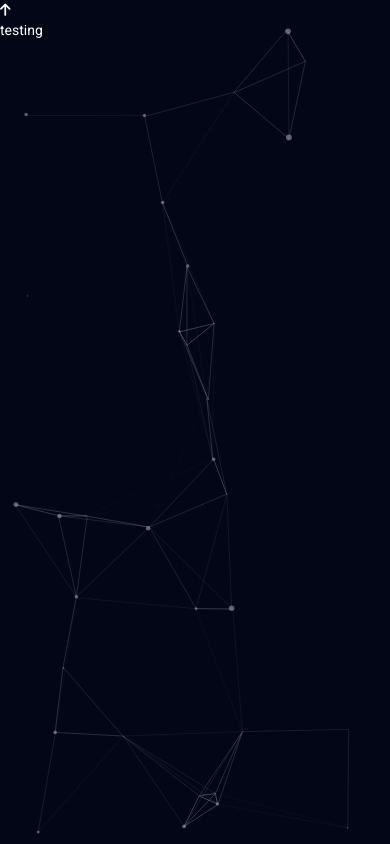
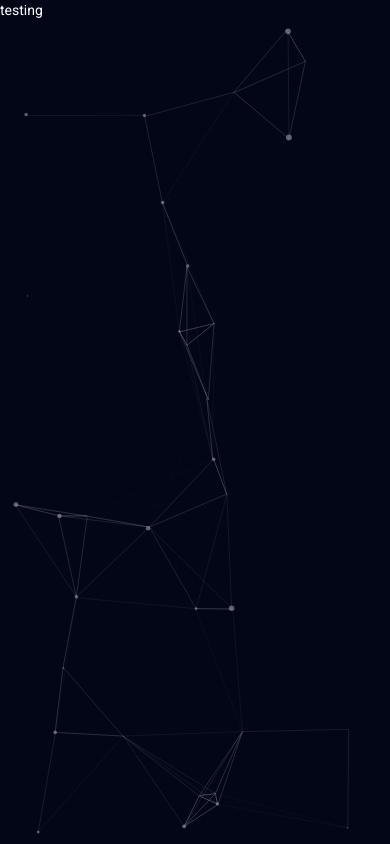
Before and after one commit to StefanoBisio/svelteportfolio, a SvelteKit app: page / in a window 390 px wide. Built offline with nearby package versions, Linux system fonts and the light colour scheme.

Commit message:
show/hide scroll to top button when scrolling

```diff
--- a/src/routes/+layout.svelte
+++ b/src/routes/+layout.svelte
@@ -1,7 +1,7 @@
 <script>
   import "../app.css";
-  import Header from '../components/Header.svelte';
-  import Footer from '../components/Footer.svelte';
+  import Header from "../components/Header.svelte";
+  import Footer from "../components/Footer.svelte";
 
   let scrollY = 0;
   let innerHeight = 0;
@@ -13,14 +13,19 @@
       behavior: "smooth",
     });
   }
-
 </script>
 
-<div class="relative flex flex-col max-w-[1400px] mx-auto w-full text-sm sm:text-base min-h-screen">
-  <div class="">
+<div
+  class="relative flex flex-col max-w-[1400px] mx-auto w-full text-sm sm:text-base min-h-screen"
+>
+  <div
+    class={"fixed bottom-0 w-full duration-200 flex p-10 z-[10] " +
+      (scrollY > 0
+        ? "opacity-full pointer-events-auto"
+        : "opacity-0 pointer-events-none")}
+  >
     <button>
-      <i class="fa-solid fa-arrow-up" on:click={goTop}
-      ></i>
+      <i class="fa-solid fa-arrow-up" on:click={goTop} />
     </button>
   </div>
 
@@ -31,4 +36,4 @@
   <Footer />
 </div>
 
-<svelte:window bind:scrollY={scrollY} bind:innerHeight bind:innerWidth />
+<svelte:window bind:scrollY bind:innerHeight bind:innerWidth />
```
